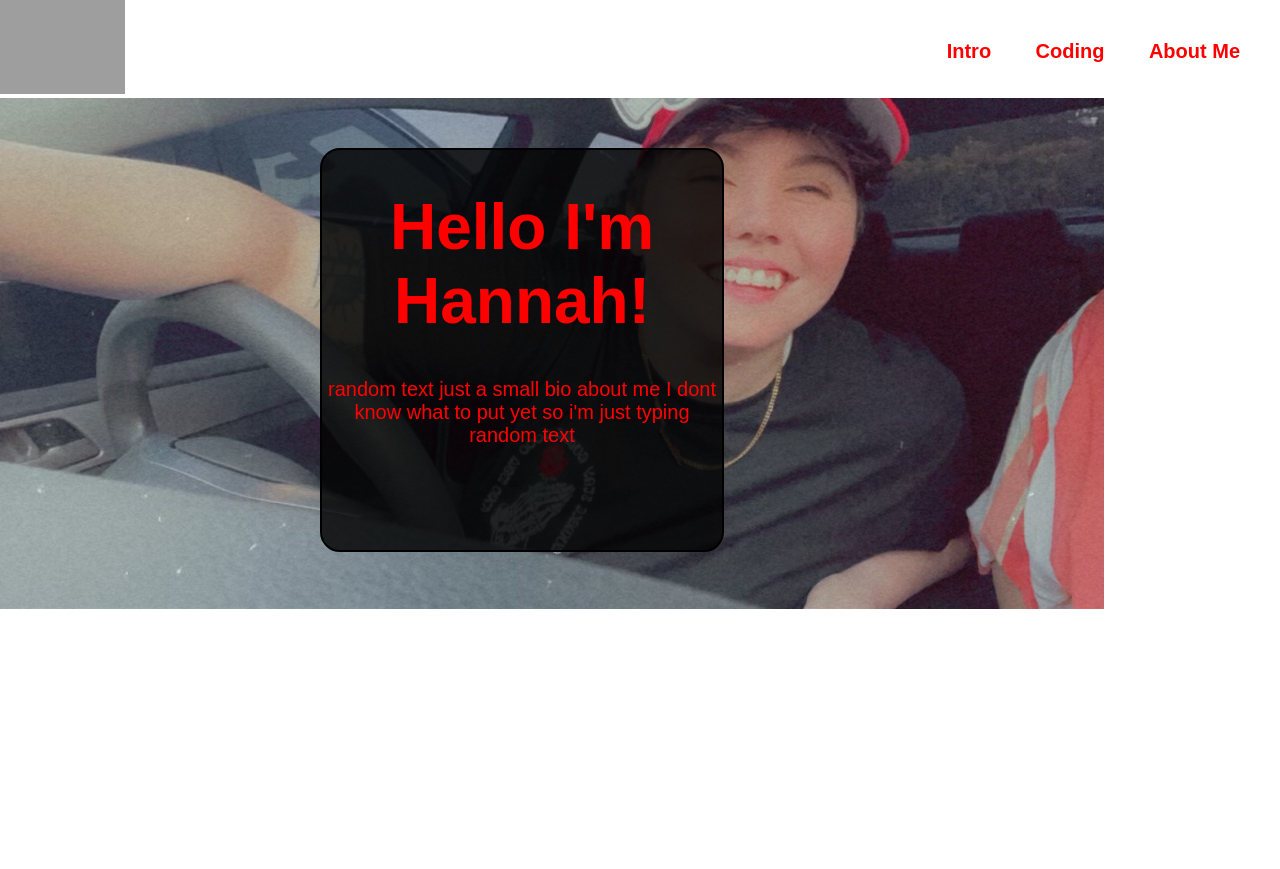
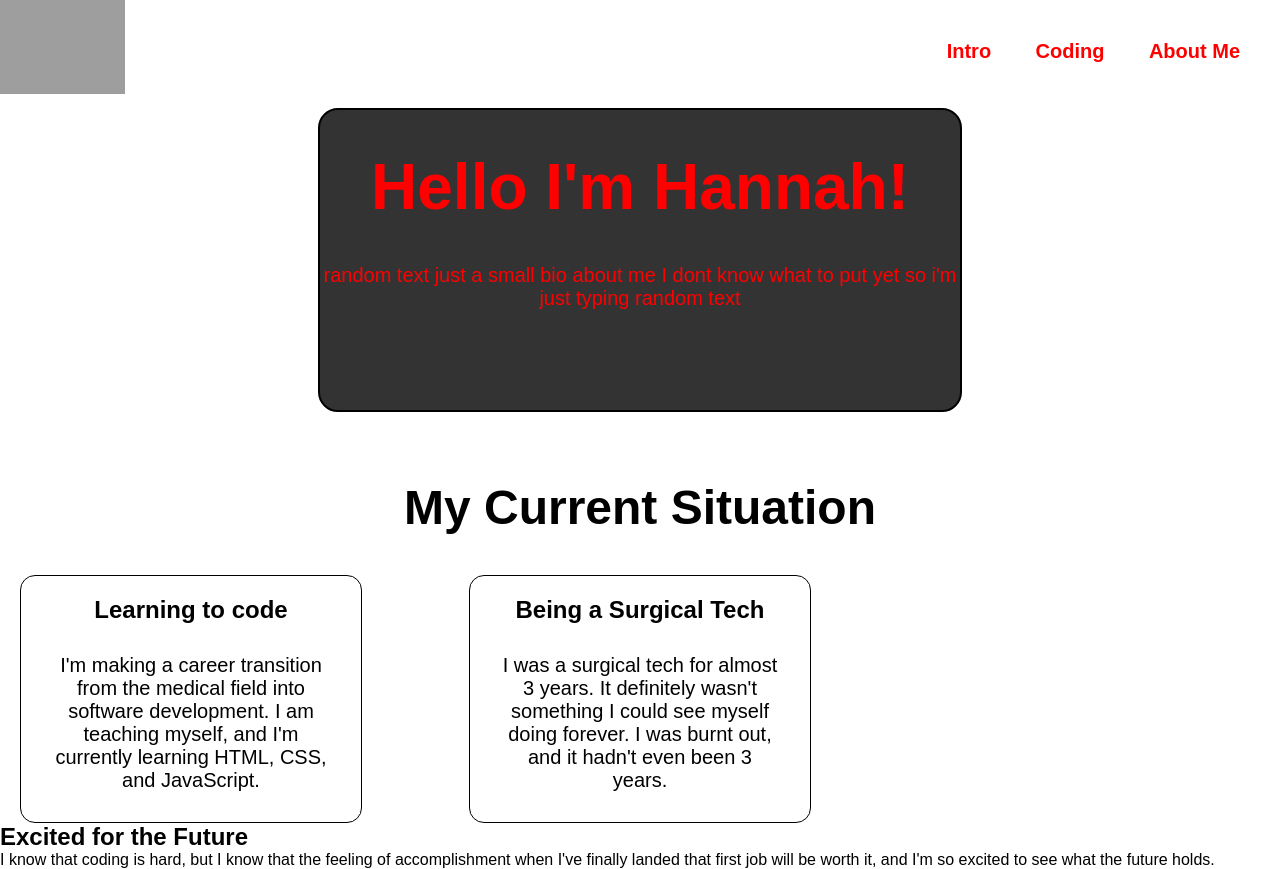
Before and after one commit to hannahscarbrough/page-for-myself, a plain HTML site: page index.html in a window 1280 px wide. Before the commit the page ends 800 px from the top, so only its background shows below. Drawn offline with Linux system fonts and the light colour scheme; grey boxes are pictures that could not be loaded.

Commit message:
added content to second section

```diff
--- a/index.html
+++ b/index.html
@@ -32,6 +32,37 @@
                 typing random text
             </p>
         </div>
+        <br>
+        <div class="skills">
+            <div class="header">
+                <h1>My Current Situation</h1>
+            </div>
+            <div class="coding">
+                <h2>Learning to code</h2>
+                <p>I'm making a career transition from
+                    the medical field into software development.
+                    I am teaching myself, and I'm currently
+                    learning HTML, CSS, and JavaScript.
+                </p>
+            </div>
+            <div class="surg-tech">
+                <h2>Being a Surgical Tech</h2>
+                <p>I was a surgical tech for almost 3 years.
+                    It definitely wasn't something I could see
+                    myself doing forever. I was burnt out, and it
+                    hadn't even been 3 years.
+                </p>
+            </div>
+            <div class="excited">
+                <h2>Excited for the Future</h2>
+                <p>I know that coding is hard, but I
+                    know that the feeling of accomplishment
+                    when I've finally landed that first job
+                    will be worth it, and I'm so excited to
+                    see what the future holds.
+                </p>
+            </div>
+        </div>
 
 
 
--- a/styles.css
+++ b/styles.css
@@ -32,16 +32,14 @@ a {
 }
 
 body {
-    background: url(selfieimg.jpeg);
-    background-repeat: no-repeat;
+
 }
 
 .intro-text {
     border: 2px solid black;
-    width: 400px;
-    height: 400px;
-    margin-top: 50px;
-    margin-left: 25%;
+    width: 50%;
+    height: 300px;
+    margin: 10px auto;
     background-color: rgba(0, 0, 0, 0.8);
     color: red;
     text-align: center;
@@ -57,3 +55,55 @@ h1 {
     font-size: 20px;
     width: 100%;
 }
+
+.header h1 {
+    font-size: 3em;
+    text-align: center;
+}
+
+.coding {
+    border: 1px solid black;
+    display: flex;
+    justify-content: flex-start;
+    align-items: center;
+    flex-direction: column;
+    position: relative;
+    float: left;
+    width: 25%;
+    height: 30%;
+    margin: auto 20px;
+    padding: 10px;
+    border-radius: 15px;
+}
+
+.coding h2 {
+    padding: 10px;
+}
+
+.coding p {
+    text-align: center;
+    padding: 20px;
+    font-size: 20px;
+}
+
+.surg-tech {
+    border: 1px solid black;
+    position: relative;
+    float: center;
+    width: 25%;
+    height: 30%;
+    margin: auto;
+    padding: 10px;
+    border-radius: 15px;
+}
+
+.surg-tech h2 {
+    padding: 10px;
+    text-align: center;
+}
+
+.surg-tech p {
+    text-align: center;
+    padding: 20px;
+    font-size: 20px;
+}
```
